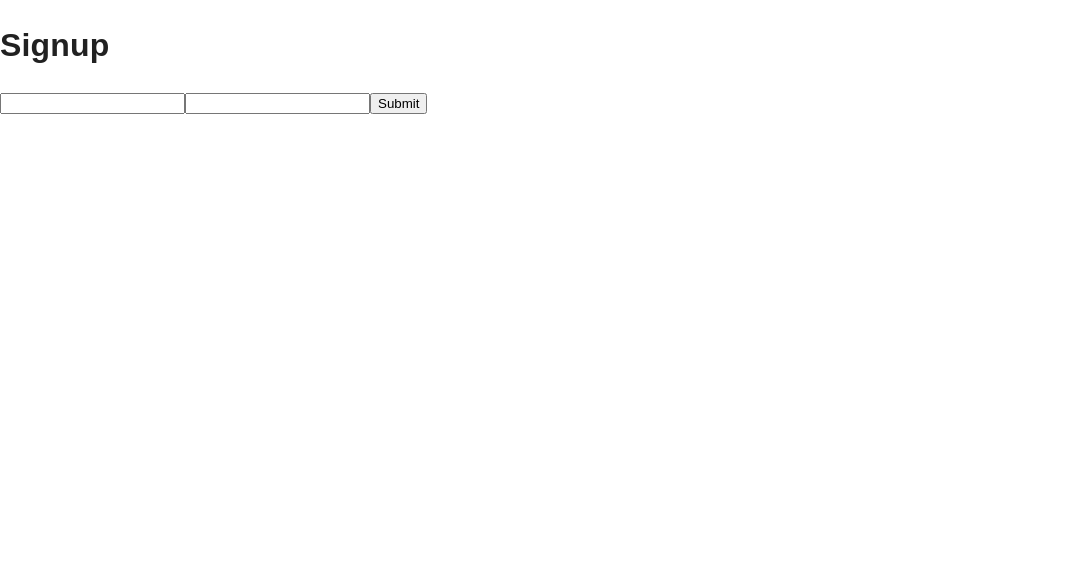
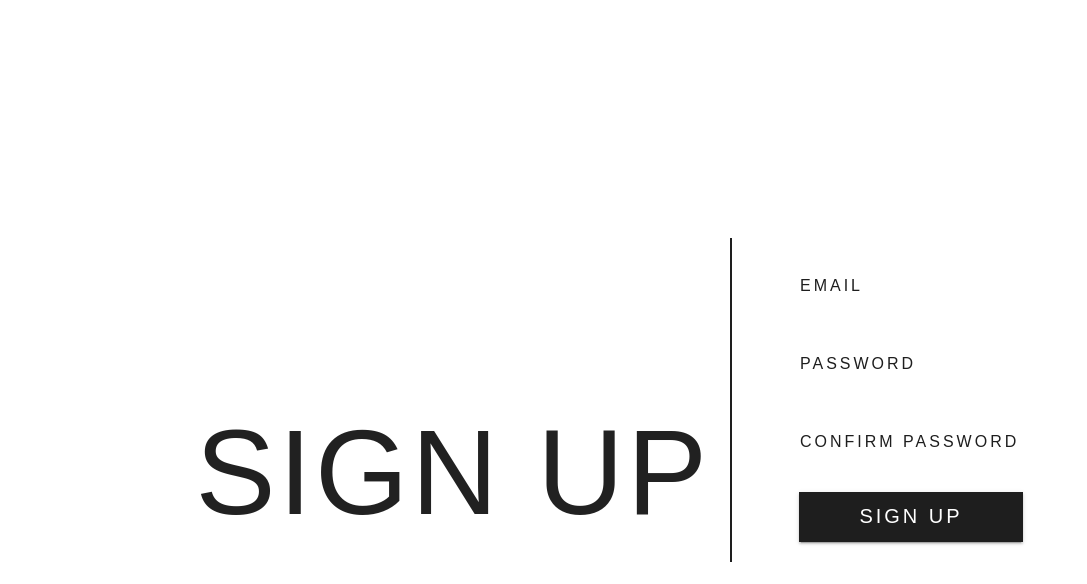
Before and after one commit to mark-p7/NoteTed, a Next.js app: page /signup in a window 1280 px wide. Shown: the top 584 px of the page, without its empty margins (0-1087 px from the left). Built offline with nearby package versions, Linux system fonts and the light colour scheme; no server answers.

Commit message:
implemented textfield styling and button styling to the signup page. Also added error handling to help users locate what went wrong in the signup process.

```diff
--- a/context/userContext.js
+++ b/context/userContext.js
@@ -43,6 +43,7 @@ export default function UserContextComp({ children }) {
       console.log("user added to firestore")
     }).catch((err)=>{
       console.log(err.message)
+      return err.message
     })
   }
 
--- a/package.json
+++ b/package.json
@@ -9,6 +9,7 @@
     "@emotion/react": "^11.10.4",
     "@emotion/server": "^11.10.0",
     "@emotion/styled": "^11.10.4",
+    "@material-ui/core": "^4.12.4",
     "@material-ui/styles": "^4.11.5",
     "@mui/icons-material": "^5.10.3",
     "@mui/material": "^5.10.5",
--- a/pages/signup/index.js
+++ b/pages/signup/index.js
@@ -2,24 +2,109 @@ import { useRouter } from 'next/router'
 import { React, useState, useEffect } from 'react'
 import { useUser } from "../../context/userContext"
 import Head from 'next/head'
+import { useTheme, TextField, Box, Stack, styled, Button } from '@mui/material'
 
+const CssTextField = styled(TextField)({
+    width: '250px',
+    '& label': {
+        color: '#1E1E1E',
+        fontFamily: "'Poppins', sans-serif",
+        letterSpacing: '10%',
+        fontFamily: "'Poppins', sans-serif",
+        fontWeight: '400',
+        letterSpacing: '3px',
+    },
+    '& label.Mui-focused': {
+        color: '#1E1E1E',
+        fontFamily: "'Poppins', sans-serif",
+        letterSpacing: '10%',
+        fontFamily: "'Poppins', sans-serif",
+        fontWeight: '400',
+        letterSpacing: '3px',
+    },
+    // '& .MuiInput-underline:after': {
+    //     borderBottomColor: 'red',
+    // },
+    '& .MuiOutlinedInput-root': {
+        '& fieldset': {
+            borderColor: 'white',
+        },
+        '&:hover fieldset': {
+            border: '1px solid transparent',
+        },
+        '&.Mui-focused fieldset': {
+            border: '1px solid transparent'
+        },
+    },
+})
+
+const SignupLoginButton = styled(Button)({
+    fontFamily: "'Poppins', sans-serif",
+    fontWeight: '400',
+    borderRadius: '0px',
+    letterSpacing: '3px',
+    color: 'white',
+    cursor: 'pointer',
+    position: 'relative',
+    padding: '7.5px 60px',
+    background: '#1E1E1E',
+    fontSize: '20px',
+    transition: 'all 0.2s',
+    '&:hover': {
+        boxShadow: '0.3em 0.3em 0 0 #1E1E1E',
+        color: '#1E1E1E',
+        background: 'white',
+        padding: '7.5px 70px'
+    }
+});
 
 function Signup() {
     const router = useRouter()
-    const [email, setEmail] = useState("");
-    const [password, setPassword] = useState("");
+    const [email, setEmail] = useState("")
+    const [password, setPassword] = useState("")
+    const [passwordCheck, setPasswordCheck] = useState("")
+    const [passwordHelperText, setPasswordHelperText] = useState("")
     const { signUp, loadingUser, user } = useUser()
+    const [signUpError, setSignUpError] = useState(false)
+    const [emailAuthError, setEmailAuthError] = useState(false)
+    const [emailAuthErrorHelperText, setEmailAuthErrorHelperText] = useState("")
+    const theme = useTheme()
+    const inputTextProps = {
+        style: {
+            fontFamily: "'Poppins', sans-serif",
+            fontWeight: '400',
+            fontSize: '20px'
+        }
+    }
+
 
     const handleSignup = async (e) => {
-        e.preventDefault()
-        try {
-            await signUp(email, password)
-        } catch (err) {
-            console.log(err.message)
-            if (err.message === "Firebase: Error (auth/email-already-in-use).") {
-                console.log("Email is ALREADY in use")
+        if (password !== passwordCheck) {
+            console.log('Passwords do NOT match')
+            setPasswordHelperText('Passwords do NOT match')
+            setSignUpError(true)
+            return
+        }
+        const signUpCheck = await signUp(email, password)
+        if (signUpCheck === 'Firebase: Error (auth/email-already-in-use).') {
+            setEmailAuthError(true)
+            setEmailAuthErrorHelperText("Email is ALREADY in use")
+        }
+        if (signUpCheck === 'Firebase: Error (auth/invalid-email).') {
+            setEmailAuthError(true)
+            setEmailAuthErrorHelperText("Please enter a VALID email")
         }
     }
+
+    function handleEmailChange(e) {
+        setEmail(e.target.value)
+    }
+
+    function handlePasswordChange(e) {
+        setPassword(e.target.value)
+    }
+    function handlePasswordCheckChange(e) {
+        setPasswordCheck(e.target.value)
     }
 
     useEffect(() => {
@@ -30,27 +115,79 @@ function Signup() {
         }
     }, [loadingUser, user])
 
+
     return (
-        <div>
+        <div style={{ height: '100vh', background: theme.palette.primary.main, display: 'flex', alignItems: 'center', justifyContent: 'center' }}>
             <Head>
                 <title>Signup</title>
                 <link rel="icon" href="/favicon.ico" />
             </Head>
-            <h1>
-                Signup
+            <div style={{ display: 'grid', gridTemplateColumns: '60% 40%', width: '900px' }}>
+                <div style={{ position: 'relative', width: 'auto' }}>
+                    <h1 style={{
+                        fontFamily: "'Poppins', sans-serif",
+                        fontWeight: '400',
+                        letterSpacing: '3px',
+                        padding: '0px 20px 0px 0px',
+                        margin: '0',
+                        position: 'absolute',
+                        bottom: '0',
+                        right: '0',
+                        fontSize: '120px',
+
+                    }}>
+                        SIGN UP
                     </h1>
-            <form onSubmit={handleSignup}>
-                <input
+                </div>
+                <Box
+                    sx={{
+                        borderLeft: '2.5px solid #1E1E1E',
+                        padding: '20px'
+                    }}
+                >
+                    <Stack
+                        direction="column"
+                        justifyContent="center"
+                        alignItems="center"
+                        spacing={2}
+                    >
+                        <CssTextField
+                            error={emailAuthError}
+                            variant='outlined'
+                            label="EMAIL"
                             type="text"
-                    onChange={(e) => setEmail(e.target.value)}
+                            helperText={emailAuthErrorHelperText}
+                            onChange={(e) => { handleEmailChange(e); setEmailAuthErrorHelperText(""); setEmailAuthError(false) }}
+                            inputProps = {inputTextProps}
                         />
-                <input
+                        <CssTextField
+                            error={signUpError}
+                            variant='outlined'
+                            label="PASSWORD"
                             type="password"
-                    onChange={(e) => setPassword(e.target.value)}
+                            helperText={passwordHelperText}
+                            onChange={(e) => { handlePasswordChange(e); setPasswordHelperText(""); setSignUpError(false) }}
+                            inputProps = {inputTextProps}
                         />
-                <button type='submit'>Submit</button>
-            </form>
+                        <CssTextField
+                            error={signUpError}
+                            variant='outlined'
+                            label="CONFIRM PASSWORD"
+                            type="password"
+                            helperText={passwordHelperText}
+                            onChange={(e) => { handlePasswordCheckChange(e); setPasswordHelperText(""); setSignUpError(false) }}
+                            inputProps = {inputTextProps}
+                        />
 
+                        <SignupLoginButton
+                            variant='contained'
+                            onClick={() => { handleSignup() }}
+                        >
+                            SIGN UP
+                        </SignupLoginButton>
+                    </Stack>
+                </Box>
+            </div>
         </div>
     )
 }
--- a/src/theme.js
+++ b/src/theme.js
@@ -6,9 +6,11 @@ const theme = createTheme({
   palette: {
     primary: {
       main: '#ffffff',
+      contrast: '#000000'
     },
     secondary: {
       main: '#000000',
+      contrast: '#ffffff'
     },
     error: {
       main: red.A400,
```
Also changed, not shown: 2 other files (tests, documents, lock files or other folders). Lines whose indentation alone changed are shown as unchanged.
